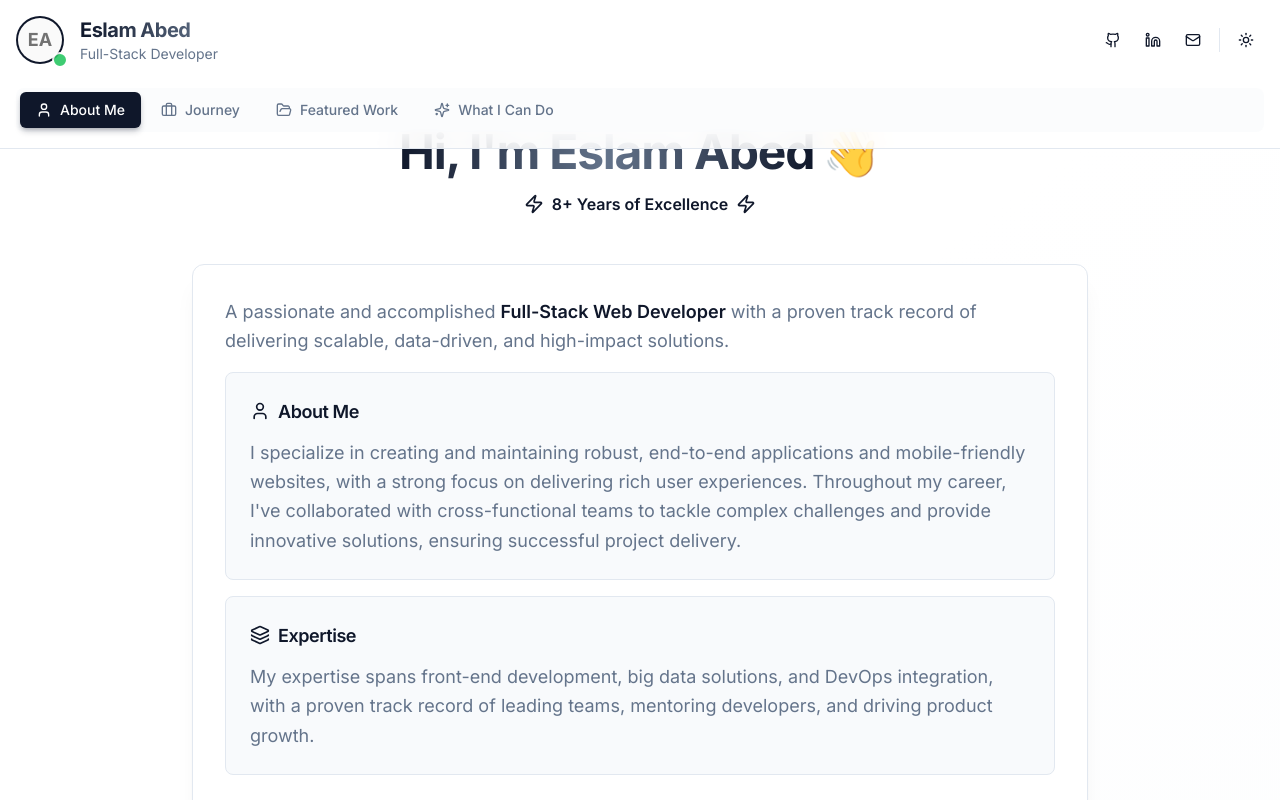
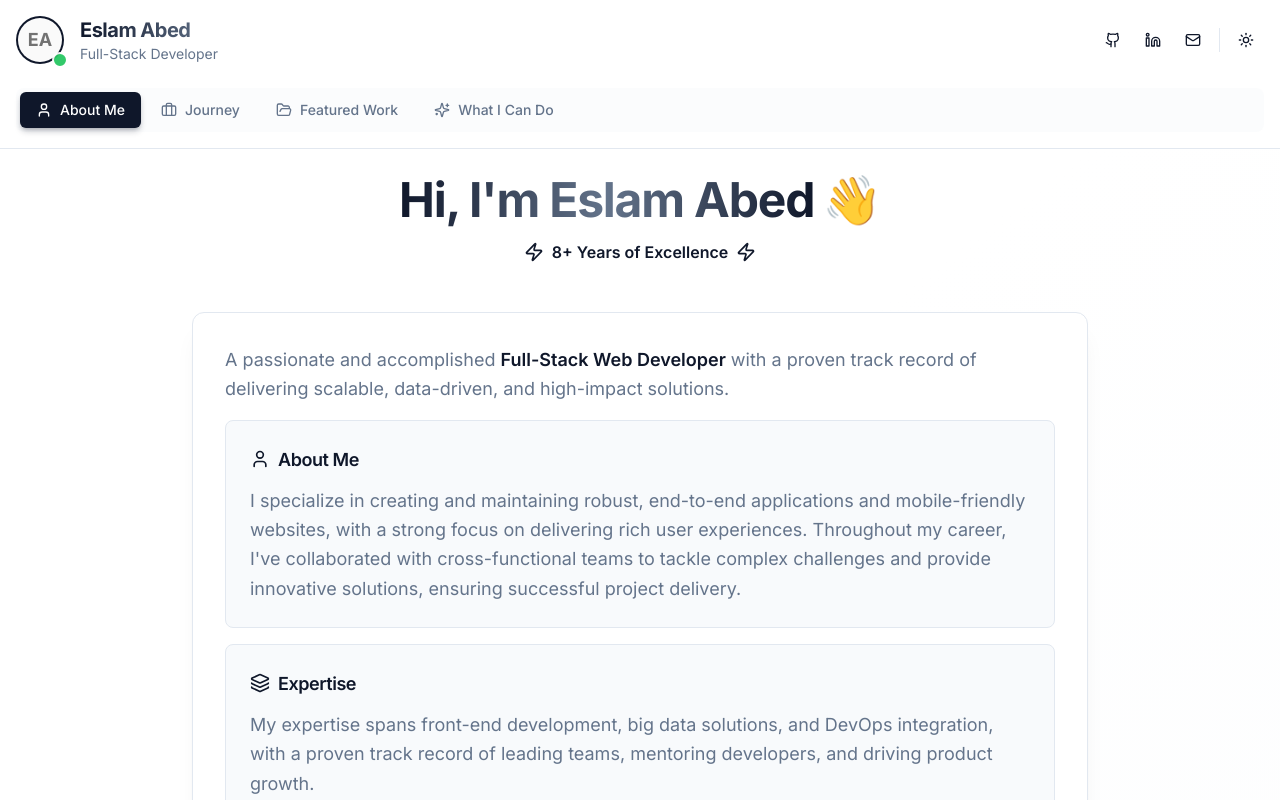
Before and after one commit to Eslam3bed/Eslam3bed, a React (Vite) app: page / in a window 1280 px wide. Shown: the top 800 px of the page. Built offline with nearby package versions, Linux system fonts and the light colour scheme.

Commit message:
Increase top padding in main content area for improved layout

```diff
--- a/src/App.tsx
+++ b/src/App.tsx
@@ -308,7 +308,7 @@ function App() {
       </header>
 
       {/* Main Content */}
-      <main className="pt-32 pb-8">
+      <main className="pt-44 pb-8">
         <div className="container mx-auto px-4">
 
           {/* About Tab */}
```
